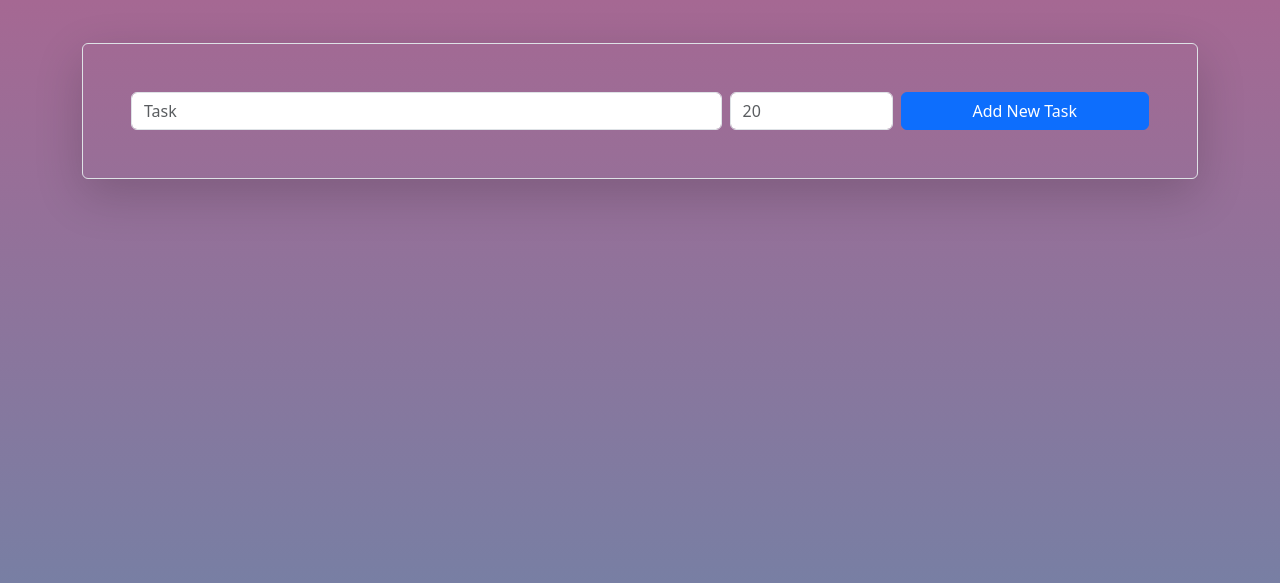
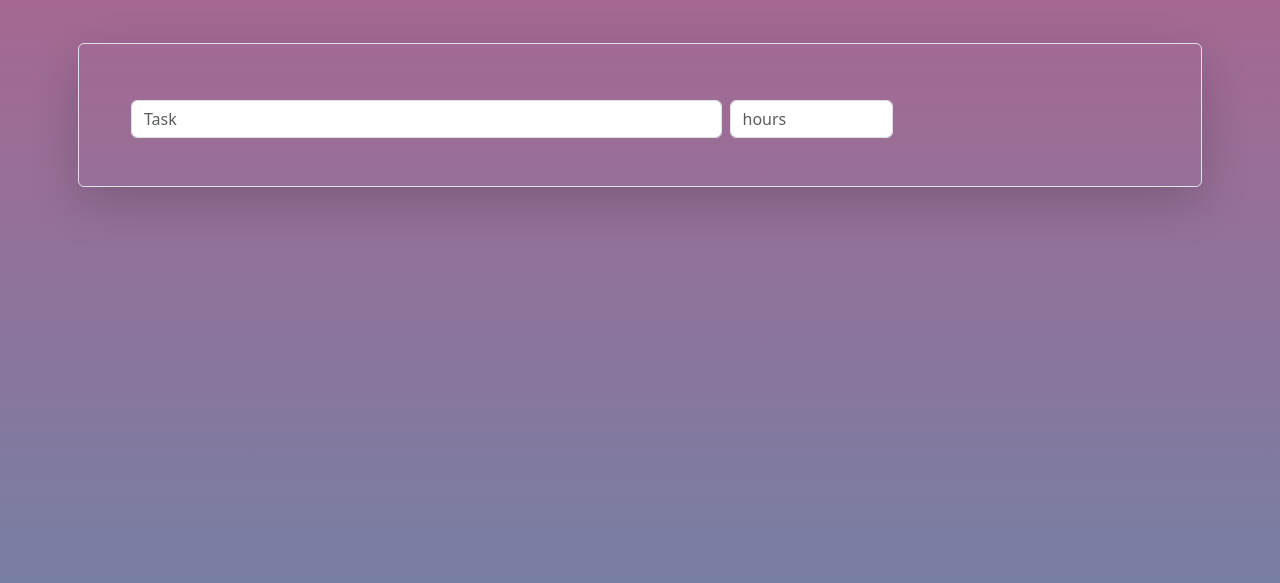
Before and after one commit to Thakur-Neupane/not-todo-list, a plain HTML site: page index.html in a window 1280 px wide. Shown: the part 101-684 px from the top of the page. Drawn offline with nearby package versions, Linux system fonts and the light colour scheme.

Commit message:
Form html

```diff
--- a/index.html
+++ b/index.html
@@ -34,37 +34,35 @@
   </head>
   <body>
     <div class="wrapper pt-5">
-      <!-- Title -->
       <div class="container">
+        <!-- title  -->
         <h1 class="text-center">Not To Do List</h1>
 
         <!-- form  -->
-        <form action="" class="border p-5 rounded shadow-lg mt-5">
-          <div class="row g-2">
+        <form action="javascript:void(0)" onsubmit="handleOnSubmit(this)">
+          <div class="row g-2 mt-5 shadow-lg border p-5 rounded">
             <div class="col-md-7">
               <input
                 type="text"
                 class="form-control"
                 placeholder="Task"
-                aria-label="First name"
+                aria-label="Task"
+                id="task"
                 name="task"
+                required
               />
             </div>
             <div class="col-md-2">
               <input
+                name="hr"
                 type="number"
                 class="form-control"
-                placeholder="20"
-                aria-label="Last name"
-                name="hr"
+                placeholder="hours"
+                aria-label="hours"
+                required
                 min="1"
               />
             </div>
-            <div class="col-md-3 d-grid">
-              <button class="btn btn-primary">Add New Task</button>
-            </div>
-          </div>
-        </form>
         <!-- tables -->
 
         <!-- Entry list table  -->
```
